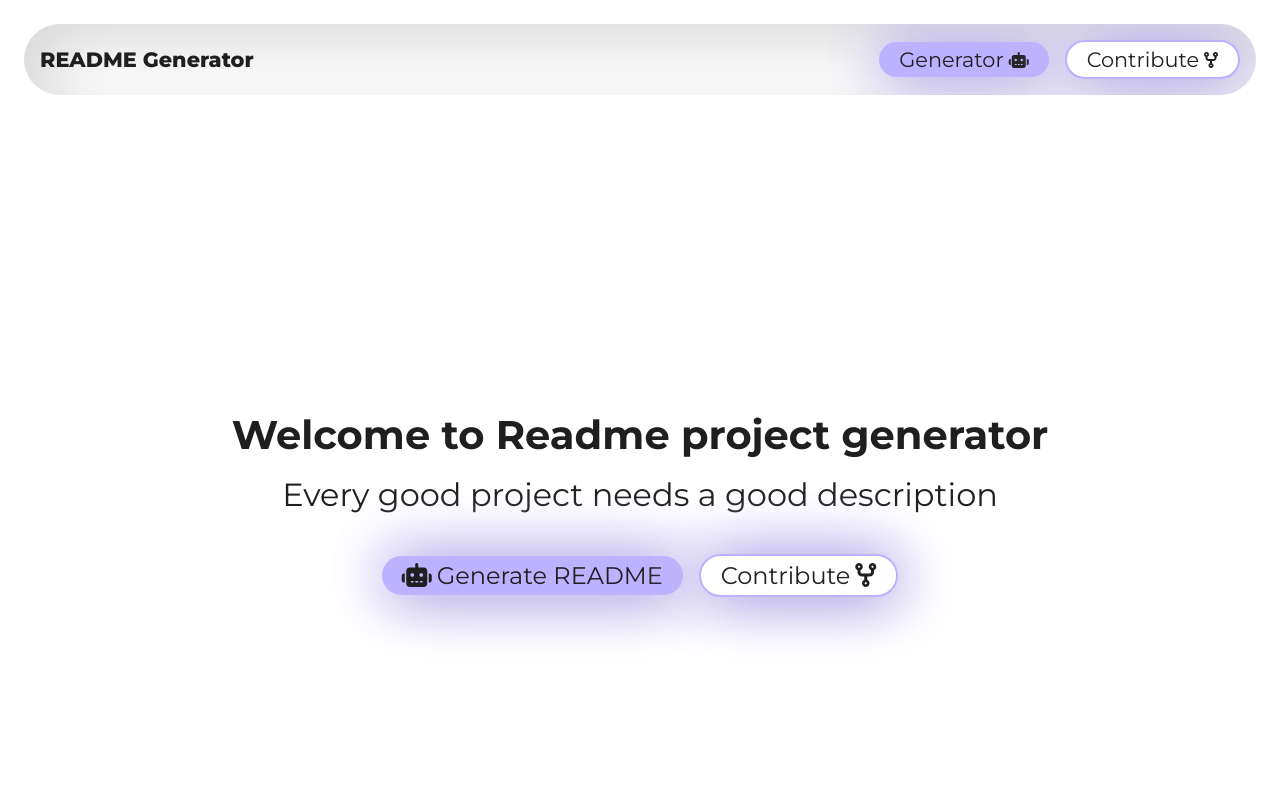
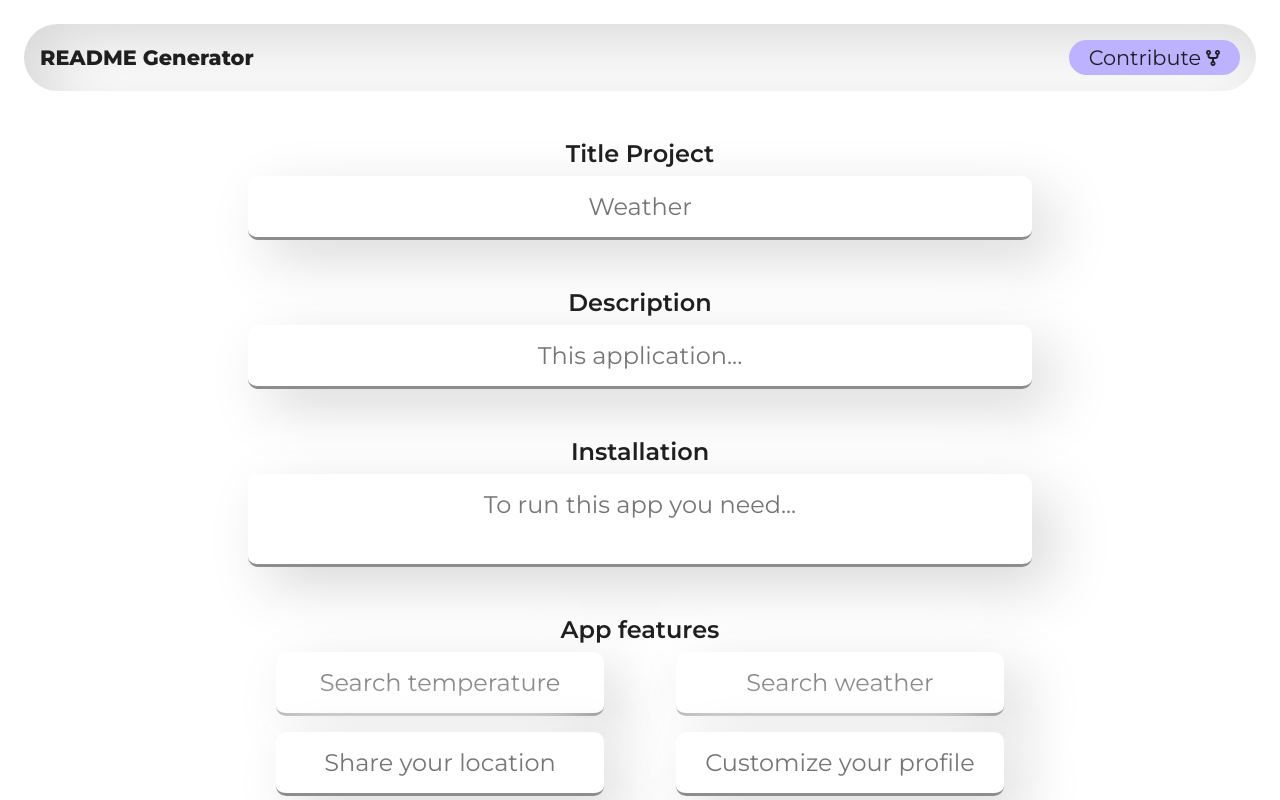
Before and after one commit to joselatines/readme-project-generator, a React (Create React App) app: page / in a window 1280 px wide. Shown: the top 800 px of the page. Built offline with nearby package versions, Linux system fonts and the light colour scheme.

Commit message:
Home page deleted

```diff
--- a/package.json
+++ b/package.json
@@ -12,7 +12,7 @@
     "react-dom": "^17.0.2",
     "react-hot-toast": "^2.2.0",
     "react-router-dom": "^6.2.2",
-    "react-scripts": "5.0.0",
+    "react-scripts": "^5.0.0",
     "showdown": "^2.0.3",
     "styled-components": "^5.3.3",
     "web-vitals": "^2.1.4"
--- a/src/components/Questions.jsx
+++ b/src/components/Questions.jsx
@@ -36,7 +36,7 @@ export const Questions = () => {
 		setAnswers({ ...answers, [stateProperty]: property });
 	};
 
-	const handleInputChange = (e) => {
+	const handleInputChange = e => {
 		const target = e.target;
 		setAnswers({
 			...answers,
@@ -53,7 +53,7 @@ export const Questions = () => {
 
 			setAnswers({ ...answers, [stateProperty]: property });
 		} else {
-			let newArray = property.filter((el) => el.tool !== target.id);
+			let newArray = property.filter(el => el.tool !== target.id);
 			setAnswers({ ...answers, [stateProperty]: newArray });
 		}
 	};
@@ -64,7 +64,7 @@ export const Questions = () => {
 				<QuestionContainer>
 					<span>Title Project</span>
 					<InputTextQuestion
-						onChange={(e) => handleInputChange(e)}
+						onChange={e => handleInputChange(e)}
 						type='text'
 						name='project_title'
 						placeholder='Weather'
@@ -73,7 +73,7 @@ export const Questions = () => {
 				<QuestionContainer>
 					<span>Description</span>
 					<TextAreaQuestion
-						onChange={(e) => handleInputChange(e)}
+						onChange={e => handleInputChange(e)}
 						name='description'
 						type='text'
 						placeholder='This application...'
@@ -82,7 +82,7 @@ export const Questions = () => {
 				<QuestionContainer>
 					<span>Installation</span>
 					<TextAreaQuestion
-						onChange={(e) => handleInputChange(e)}
+						onChange={e => handleInputChange(e)}
 						as='textarea'
 						name='installation'
 						placeholder='To run this app you need...'
@@ -92,25 +92,25 @@ export const Questions = () => {
 					<span>App features</span>
 					<div className='grid'>
 						<InputTextQuestion
-							onBlur={(e) => handleMultipleInputs(e, 'features')}
+							onBlur={e => handleMultipleInputs(e, 'features')}
 							name='feature1'
 							type='text'
 							placeholder='Search temperature'
 						/>
 						<InputTextQuestion
-							onBlur={(e) => handleMultipleInputs(e, 'features')}
+							onBlur={e => handleMultipleInputs(e, 'features')}
 							name='feature2'
 							type='text'
 							placeholder='Search weather'
 						/>
 						<InputTextQuestion
-							onBlur={(e) => handleMultipleInputs(e, 'features')}
+							onBlur={e => handleMultipleInputs(e, 'features')}
 							name='feature3'
 							type='text'
 							placeholder='Share your location'
 						/>
 						<InputTextQuestion
-							onBlur={(e) => handleMultipleInputs(e, 'features')}
+							onBlur={e => handleMultipleInputs(e, 'features')}
 							name='feature4'
 							type='text'
 							placeholder='Customize your profile'
@@ -214,7 +214,7 @@ export const Questions = () => {
 								<i className='fa-brands fa-github'></i>
 							</div>
 							<SocialMediaLink
-								onChange={(e) => handleMultipleInputs(e, 'social_links')}
+								onChange={e => handleMultipleInputs(e, 'social_links')}
 								name='github'
 								placeholder='https://github.com/joselatines'
 							/>
@@ -224,7 +224,7 @@ export const Questions = () => {
 								<i className='fa-brands fa-linkedin'></i>
 							</div>
 							<SocialMediaLink
-								onChange={(e) => handleMultipleInputs(e, 'social_links')}
+								onChange={e => handleMultipleInputs(e, 'social_links')}
 								name='linkedin'
 								placeholder='https://www.linkedin.com/in/jose-latines/'
 							/>
@@ -234,7 +234,7 @@ export const Questions = () => {
 								<i className='fa-brands fa-facebook'></i>
 							</div>
 							<SocialMediaLink
-								onChange={(e) => handleMultipleInputs(e, 'social_links')}
+								onChange={e => handleMultipleInputs(e, 'social_links')}
 								name='facebook'
 								placeholder='https://facebook/doctordraxter'
 							/>
@@ -244,7 +244,7 @@ export const Questions = () => {
 								<i className='fa-brands fa-instagram'></i>
 							</div>
 							<SocialMediaLink
-								onChange={(e) => handleMultipleInputs(e, 'social_links')}
+								onChange={e => handleMultipleInputs(e, 'social_links')}
 								name='instagram'
 								placeholder='https://instagram/doctordraxter'
 							/>
@@ -252,7 +252,7 @@ export const Questions = () => {
 					</div>
 				</QuestionContainer>
 			</div>
-			<Link to={`/generated/${answers.project_title}`} state={answers}>
+			<Link to={answers.project_title} state={answers}>
 				<Btn>Generate README</Btn>
 			</Link>
 		</Container>
@@ -283,9 +283,11 @@ const QuestionContainer = styled.div`
 	.grid {
 		display: grid;
 		grid-template-columns: auto auto;
-		align-items: center;
-		justify-content: center;
+		place-items: center;
 		gap: 1rem;
+		@media only screen and (max-width: 40em) {
+			grid-template-columns: auto;
+		}
 	}
 	.linkQuestion {
 		display: flex;
@@ -309,6 +311,7 @@ const QuestionContainer = styled.div`
 	}
 	.imgContainer {
 		display: flex;
+		flex-wrap: wrap;
 		align-items: center;
 		justify-content: center;
 		gap: 2rem;
--- a/src/index.jsx
+++ b/src/index.jsx
@@ -4,8 +4,6 @@ import { BrowserRouter, Routes, Route } from 'react-router-dom';
 
 import { GeneratedPage } from './pages/GeneratedPage';
 import { GeneratorPage } from './pages/GeneratorPage';
-import { HomePage } from './pages/HomePage';
-
 import { App } from './App';
 import { NotFoundPage } from './pages/NotFoundPage';
 
@@ -14,11 +12,8 @@ ReactDom.render(
 		<BrowserRouter>
 			<Routes>
 				<Route path='/' element={<App />}>
-					<Route path='/' element={<HomePage />} />
-					<Route path='generator' element={<GeneratorPage />} />
-					<Route path='generated' element={<GeneratedPage />}>
-						<Route path=':projectTitle' element={<GeneratedPage />} />
-					</Route>
+					<Route path='/' element={<GeneratorPage />} />
+					<Route path='/:projectTitle' element={<GeneratedPage />} />
 					<Route path='*' element={<NotFoundPage />} />
 				</Route>
 			</Routes>
--- a/src/pages/GeneratedPage.jsx
+++ b/src/pages/GeneratedPage.jsx
@@ -81,7 +81,7 @@ export const GeneratedPage = () => {
 					</CopyToClipboard>
 				</div>
 			</Preview>
-			<Link to='/generator'>
+			<Link to='/'>
 				<Btn>
 					<i className='fa-solid fa-arrow-left'></i>Back to edit
 				</Btn>
--- a/src/shared/Buttons.jsx
+++ b/src/shared/Buttons.jsx
@@ -5,7 +5,7 @@ export const Btn = styled.button`
 	all: unset;
 	// Neumorphism
 	border-radius: 50px;
-	box-shadow: 5px 5px 60px #a197d9, -5px -5px 60px #d9cdff;
+
 
 	background-color: ${variables.colors.primary};
 	padding: 5px 20px;
--- a/src/shared/Navigation.jsx
+++ b/src/shared/Navigation.jsx
@@ -11,21 +11,12 @@ export const Navigation = () => {
 			</Link>
 			<ul>
 				<li>
-					<Link to='/generator'>
-						<Btn className='btn'>
-							Generator
-							<i className='fa-solid fa-robot'></i>
-						</Btn>
-					</Link>
-				</li>
-
-				<li>
 					<a
 						href='https://github.com/joselatines/project-description-generator'
 						target='_blank'
 						rel='noopener noreferrer'
 					>
-						<Btn outline className='btn'>
+						<Btn className='btn'>
 							Contribute<i className='fa-solid fa-code-fork'></i>
 						</Btn>
 					</a>
@@ -40,6 +31,7 @@ const Container = styled.nav`
 	overflow: hidden;
 	padding: 1rem;
 	display: flex;
+	flex-wrap: wrap;
 	align-items: center;
 	justify-content: space-between;
 	margin-bottom: 3rem;
@@ -47,6 +39,11 @@ const Container = styled.nav`
 	border-radius: 50px;
 	background: #ffffff;
 	box-shadow: inset 20px 20px 60px #d9d9d9, inset -20px -20px 60px #ffffff;
+
+	@media only screen and (max-width: 40em) {
+		justify-content: center;
+
+	}
 
 	.logo {
 		font-weight: 800;
```
Also changed, not shown: 1 other file (tests, documents, lock files or other folders).
